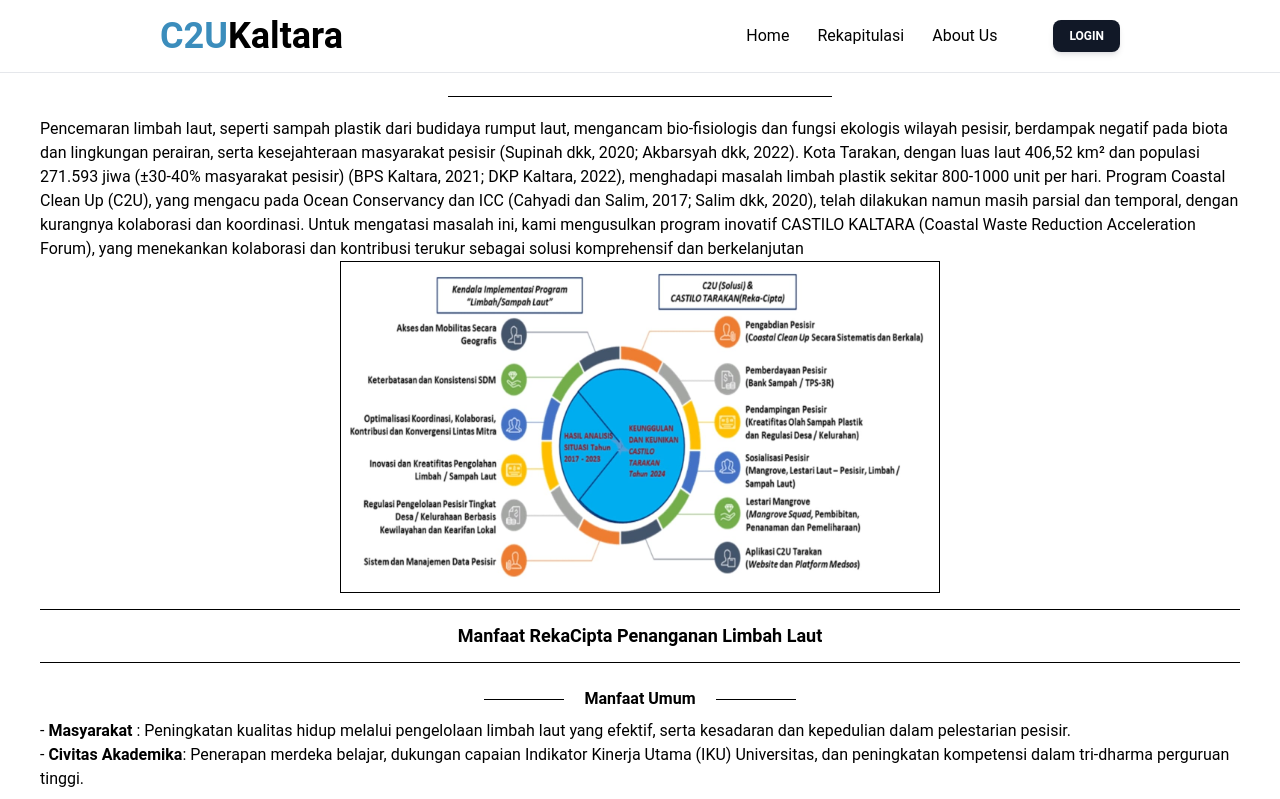
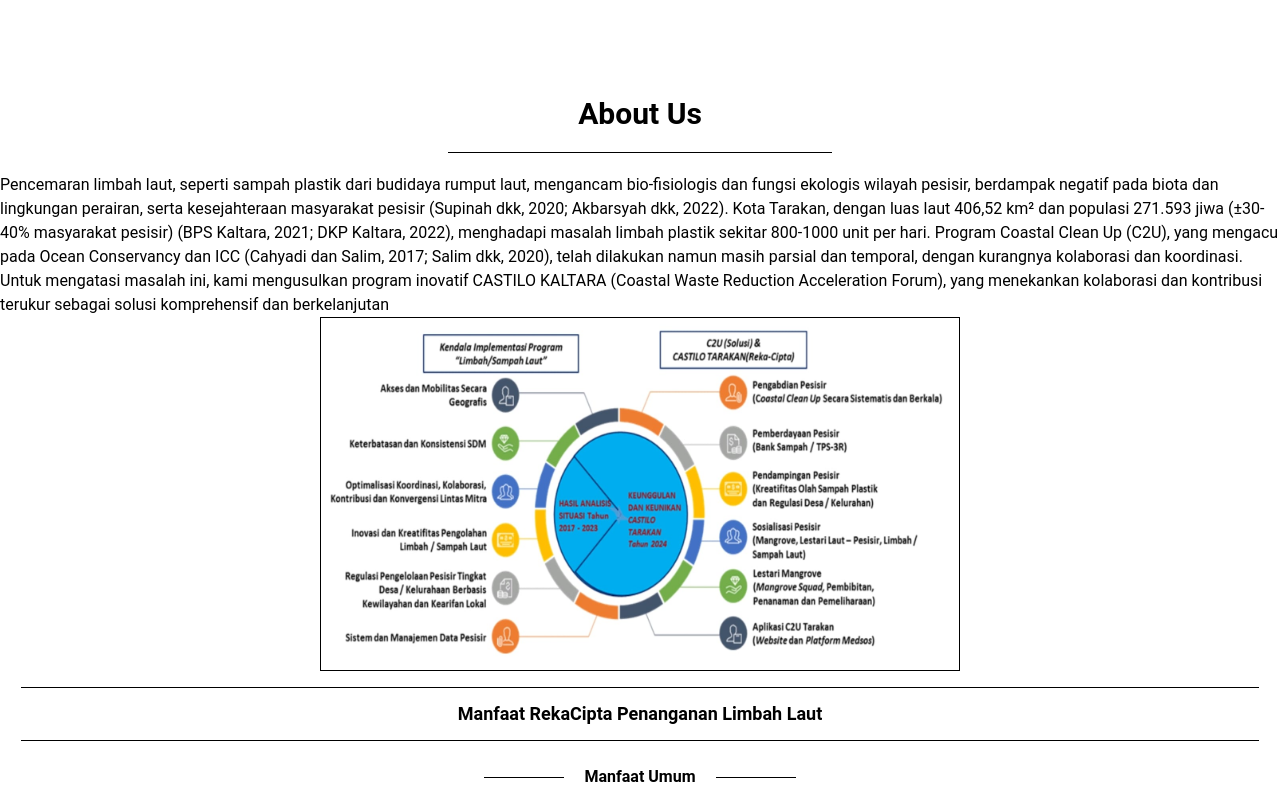
Before and after one commit to andriefendy26/FrontendC2Ukaltara, a React (Vite) app: page /aboutus in a window 1280 px wide. Shown: the top 799 px of the page. Built offline with nearby package versions, Linux system fonts and the light colour scheme.

Commit message:
tambah tambah

```diff
--- a/src/components/Card.jsx
+++ b/src/components/Card.jsx
@@ -4,14 +4,16 @@ import gambar1 from "../assests/2.jpg";
 export default function Card(props) {
   return (
     <div
-      className="shadow-xl bg-primary text-white  text-center rounded-xl w-96 md:w-72 lg:w-56 xl:w-72 overflow-hidden m-3"
+      className="shadow-xl  bg-primary text-white  text-center rounded-xl w-96 md:w-72 lg:w-56 xl:w-72 overflow-hidden m-3"
       data-aos={props.aos}
     >
       <img src={props.gambar} className="w-full h-52 object-cover"></img>
       <div className="p-5 flex flex-col items-center">
         <h1 className="font-bold text-xl">{props.title}</h1>
         <div className="w-[50%] h-1 rounded-xl bg-white"></div>
-        <p className=" my-3 text-gray-200">{props.desc}</p>
+        <p className=" my-3 text-gray-200">
+          {props.desc.substring(0, 120) + "....."}
+        </p>
         <Link
           to={props.too}
           className="text-gray-700 bg-[#D9D9D9] p-1 px-2 rounded-lg"
--- a/src/layout/Carousl.jsx
+++ b/src/layout/Carousl.jsx
@@ -68,7 +68,7 @@ const CarouselCom = () => {
   ];
   return (
     <div
-      className="h-60 md:h-[550px] lg:h-[550px] xl:h-[1000px]"
+      className="h-60 md:h-[550px] lg:h-[550px] xl:h-[700px]"
       data-aos="fade-down"
     >
       <Carousel>
--- a/src/layout/DetailLayout.jsx
+++ b/src/layout/DetailLayout.jsx
@@ -2,7 +2,7 @@ import CardBerita from "../components/CardBerita";
 
 const DetailLayout = ({ judul, desc, children }) => {
   return (
-    <div className="mx-10 md:mx-20 lg:mx-32 lg:my-10 mt-28">
+    <div className="mx-10 md:mx-20 lg:mx-32 lg:my-10 pt-20">
       <div className="">
         <h1 className="text-2xl font-bold lg:text-3xl" data-aos="fade-right">{judul}</h1>
         <div className="w-80 h-[1px] mb-5 bg-black" data-aos="fade-right"></div>
--- a/src/layout/Kegiatan.jsx
+++ b/src/layout/Kegiatan.jsx
@@ -49,7 +49,7 @@ const Kegiatan = () => {
           <Card
             key={index}
             title={item.title}
-            desc={item.desc.substring(0, 155) + "....."}
+            desc={item.desc}
             gambar={item.image}
             too={item.link}
             aos={item.animation}
--- a/src/layout/Navbar.jsx
+++ b/src/layout/Navbar.jsx
@@ -10,7 +10,7 @@ const Navbar = () => {
   return (
     <div
       className="py-6 px-12 lg:py-3 md:px-12 font-poppins border-b lg:flex lg:px-32 xl:px-40 lg:justify-between lg:items-center fixed top-0 z-50 w-full bg-white"
-      // data-aos="fade-down"
+      data-aos="fade-down"
     >
       <div className="flex justify-between">
         <h1 className="font-bold flex text-3xl xl:text-4xl">
@@ -31,13 +31,13 @@ const Navbar = () => {
       >
         <ul className={`lg:flex lg:items-center lg:gap-3`}>
           <li className="my-2 hover:bg-gray-200 p-1 px-2 rounded-xl">
-            <Link to="#home">Home</Link>
+            <Link to="/">Home</Link>
           </li>
           <li className="my-2 hover:bg-gray-200 p-1 px-2 rounded-xl">
-            <Link>Rekapitulasi</Link>
+            <Link to="">Rekapitulasi</Link>
           </li>
-          <li to="#aboutus" className="my-2 hover:bg-gray-200 p-1 px-2 rounded-xl">
-            <Link>About Us</Link>
+          <li className="my-2 hover:bg-gray-200 p-1 px-2 rounded-xl">
+            <Link to="aboutus">About Us</Link>
           </li>
         </ul>
         <Button size="sm">Login</Button>
--- a/src/pages/public/DetailAboutus.jsx
+++ b/src/pages/public/DetailAboutus.jsx
@@ -6,7 +6,7 @@ const DetailAbout = () => {
   return (
     <div>
       <Navbar></Navbar>
-      <div className="m-10">
+      <div className="mt-24">
         <div className="flex flex-col justify-center items-center">
           <h1 className="font-bold text-3xl">About Us</h1>
           <span className="block w-96 h-[1px] bg-black my-5"></span>
--- a/src/pages/public/LestariMangrove.jsx
+++ b/src/pages/public/LestariMangrove.jsx
@@ -1,6 +1,7 @@
 import Navbar from "../../layout/Navbar";
 import DetailLayout from "../../layout/DetailLayout";
 import CardBerita from "../../components/CardBerita";
+import Footers from "../../layout/Footer";
 
 const LestariMangrove = () => {
   const dataHeader = {
@@ -15,6 +16,7 @@ const LestariMangrove = () => {
         {/* <CardBerita /> */}
         <h1 className="text-2xl text-gray-400 text-center mt-10">Belum ada berita</h1>
       </DetailLayout>
+      <Footers></Footers>
     </>
   );
 };
--- a/src/pages/public/PendampinganPesisir'.jsx
+++ b/src/pages/public/PendampinganPesisir'.jsx
@@ -1,6 +1,7 @@
 import Navbar from "../../layout/Navbar";
 import DetailLayout from "../../layout/DetailLayout";
 import CardBerita from "../../components/CardBerita";
+import Footers from "../../layout/Footer";
 
 
 const PendampinganPesisir = () => {
@@ -16,6 +17,7 @@ const PendampinganPesisir = () => {
         {/* <CardBerita /> */}
         <h1 className="text-2xl text-gray-400 text-center mt-10">Belum ada berita</h1>
       </DetailLayout>
+      <Footers></Footers>
     </>
   );
 };
--- a/src/pages/public/PengabdianPesisir.jsx
+++ b/src/pages/public/PengabdianPesisir.jsx
@@ -1,6 +1,7 @@
 import Navbar from "../../layout/Navbar";
 import DetailLayout from "../../layout/DetailLayout";
 import CardBerita from "../../components/CardBerita";
+import Footers from "../../layout/Footer";
 
 const PengabdianPesisir = () => {
   const dataHeader = {
@@ -15,6 +16,7 @@ const PengabdianPesisir = () => {
         {/* <CardBerita /> */}
         <h1 className="text-2xl text-gray-400 text-center mt-10">Belum ada berita</h1>
       </DetailLayout>
+      <Footers></Footers>
     </>
   );
 };
--- a/src/pages/public/SosialisasiPesisir.jsx
+++ b/src/pages/public/SosialisasiPesisir.jsx
@@ -1,6 +1,7 @@
 import Navbar from "../../layout/Navbar";
 import DetailLayout from "../../layout/DetailLayout";
 import CardBerita from "../../components/CardBerita";
+import Footers from "../../layout/Footer";
 
 const SosialisasiPesisir = () => {
   const dataHeader = {
@@ -17,6 +18,7 @@ const SosialisasiPesisir = () => {
           Belum ada berita
         </h1>
       </DetailLayout>
+      <Footers />
     </>
   );
 };
```
